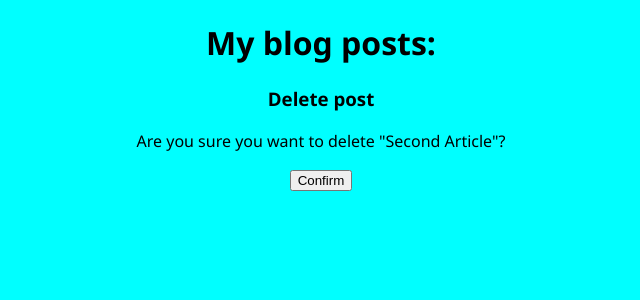
After one commit to saugatpoudel2054/blog, a Django app: page /article/2/delete/ in a window 1280 px wide. The commit adds this page. Shown: the top 300 px of the page, without its empty margins (319-959 px from the left). Run offline with Django 3.2, Linux system fonts and the light colour scheme; data comes from the database, SQL or seed files in the repository; both versions use the stored data as it was after the commit.

Commit message:
Complted CRUD

```diff
--- a/blog/urls.py
+++ b/blog/urls.py
@@ -1,9 +1,10 @@
 from django.urls import path
-from .views import DefaultView, ArticleDetailView, AddNewArticle, UpdatePost
+from .views import DefaultView, ArticleDetailView, AddNewArticle, UpdatePost, DeletePost
 
 urlpatterns = [
     path('', DefaultView.as_view(), name='home'),
     path('article/<int:pk>/', ArticleDetailView.as_view(), name='detail'),
     path('new/', AddNewArticle.as_view(), name='post_new'),
     path('article/<int:pk>/edit/', UpdatePost.as_view(), name='post_edit'),
+    path('article/<int:pk>/delete/', DeletePost.as_view(), name='post_delete'),
 ]
--- a/blog/views.py
+++ b/blog/views.py
@@ -1,5 +1,8 @@
 from django.views.generic import ListView, DetailView
-from django.views.generic.edit import CreateView, UpdateView
+from django.views.generic.edit import CreateView, UpdateView, DeleteView
+from django.urls import reverse_lazy
+
+
 from . import models
 # Create your views here.
 class DefaultView(ListView):
@@ -19,3 +22,8 @@ class UpdatePost(UpdateView):
     model = models.Article
     template_name = 'post_edit.html'
     fields = ['title', 'text']
+
+class DeletePost(DeleteView):
+    model = models.Article
+    template_name = 'post_delete.html'
+    success_url = reverse_lazy('home')
--- a/templates/detail.html
+++ b/templates/detail.html
@@ -16,6 +16,12 @@
 <form action="{% url 'post_edit' article.pk %}">
     <button type="submit">Edit Post</button>
 </form>
+<br>
+<form action="{% url 'post_delete' article.pk %}">
+    <button type="submit">Delete Post</button>
+</form>
+
+
 
 
 {% endblock content%}
--- /dev/null
+++ b/templates/post_delete.html
@@ -0,0 +1,9 @@
+{% extends 'base.html' %}
+
+{% block content %}
+    <h3>Delete post</h3>
+    <form action="" method="post">{% csrf_token %}
+    <p>Are you sure you want to delete "{{ article.title }}"?</p>
+    <input type="submit" value="Confirm" />
+    </form>
+{% endblock %}
```
Also changed, not shown: blog/tests.py (+23 -0 lines), db.sqlite3.
